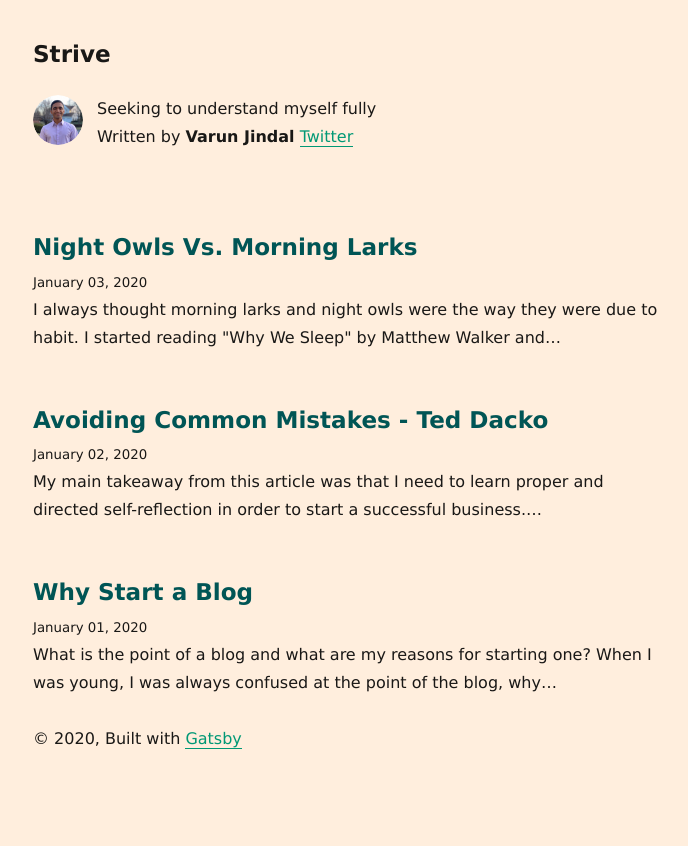
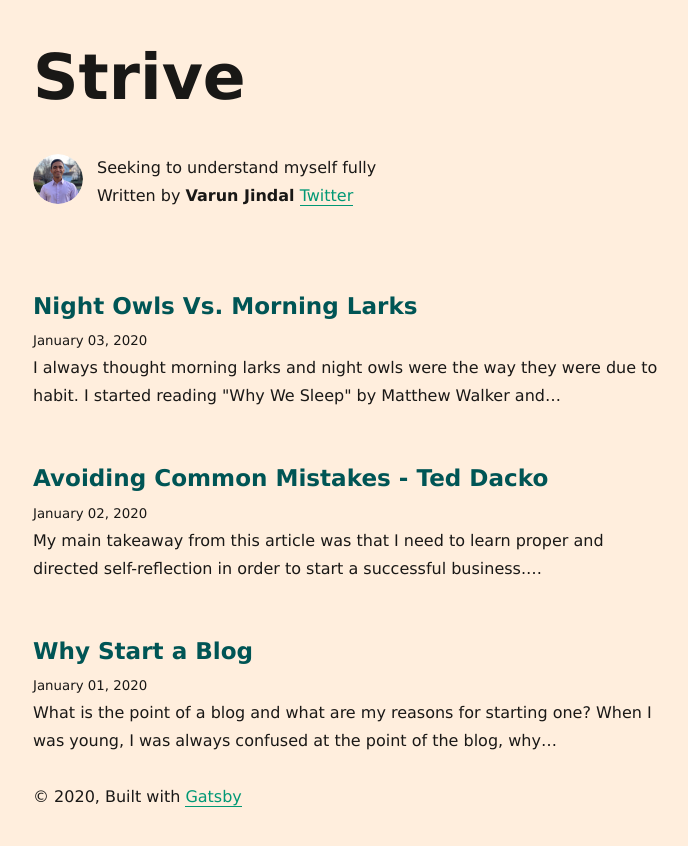
Before and after one commit to vjindal0112/website-gatsby, a Gatsby site: page /blog in a window 1280 px wide. Shown: the whole page, without its empty margins (292-980 px from the left). Before the commit the page ends 800 px from the top, so only its background shows below. Built offline with nearby package versions, Linux system fonts and the light colour scheme; Gatsby itself is replaced by a stand-in of ours; some packages are replaced by stand-ins of ours.

Commit message:
fixed blog title

```diff
--- a/src/components/layout.js
+++ b/src/components/layout.js
@@ -7,10 +7,11 @@ import { rhythm, scale } from "../utils/typography"
 class Layout extends React.Component {
   render() {
     const { location, title, children } = this.props
-    const blogPath = `${__PATH_PREFIX__}/blog/`
+    const blogPath = `${__PATH_PREFIX__}/blog`
+    const blogPath2 = `${__PATH_PREFIX__}/blog/`
     let header
 
-    if (location.pathname === blogPath) {
+    if (location.pathname === blogPath || location.pathname === blogPath2) {
       header = (
         <h1
           style={{
@@ -25,7 +26,7 @@ class Layout extends React.Component {
               textDecoration: `none`,
               color: `inherit`,
             }}
-            to={`/blog/`}
+            to={`/blog`}
           >
             {title}
           </Link>
@@ -44,7 +45,7 @@ class Layout extends React.Component {
               textDecoration: `none`,
               color: `inherit`,
             }}
-            to={`/blog/`}
+            to={`/blog`}
           >
             {title}
           </Link>
```
